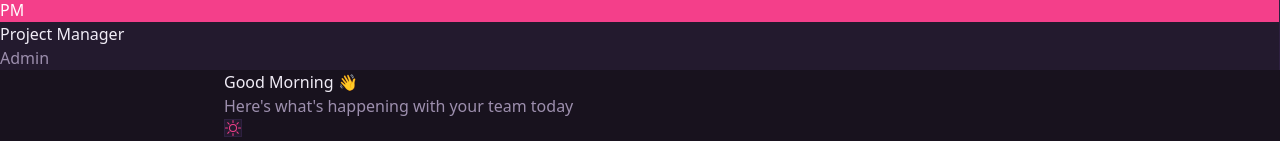
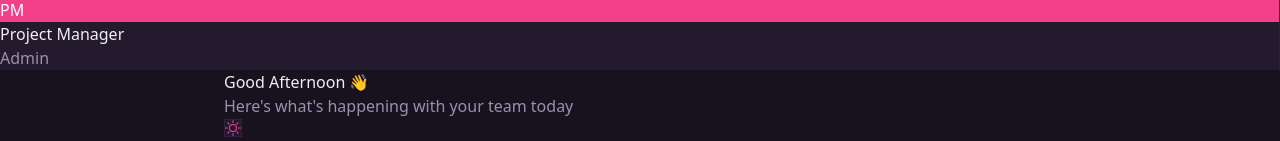
Before and after one commit to munibah1707-cpu/pulse-dashboard, a React (Vite) app: page / in a window 1280 px wide. Shown: the part 244-385 px from the top of the page. Built offline with nearby package versions, Linux system fonts and the light colour scheme.

Commit message:
Day 7: review complete, dynamic greeting based on time of day

```diff
--- a/src/components/Layout.jsx
+++ b/src/components/Layout.jsx
@@ -16,9 +16,14 @@ export default function Layout({ children }) {
             borderBottom: `1px solid ${isDark ? '#2E2040' : '#E8DFF5'}`
           }}>
           <div>
-            <h1 className="text-lg font-semibold" style={{ color: isDark ? '#F1EDF7' : '#18121E' }}>
-              Good Morning 👋
-            </h1>
+             <h1 className="text-lg font-semibold" style={{ color: isDark ? '#F1EDF7' : '#18121E' }}>
+               {(() => {
+                const hour = new Date().getHours()
+                if (hour < 12) return 'Good Morning 👋'
+                if (hour < 17) return 'Good Afternoon 👋'
+                return 'Good Evening 👋'
+               })()}
+</h1>
             <p className="text-xs" style={{ color: isDark ? '#9D8FAE' : '#6B5B80' }}>
               Here's what's happening with your team today
             </p>
```
